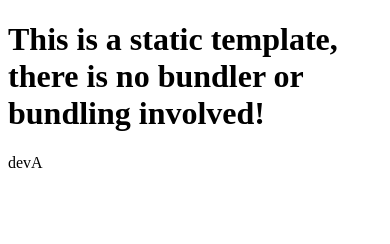
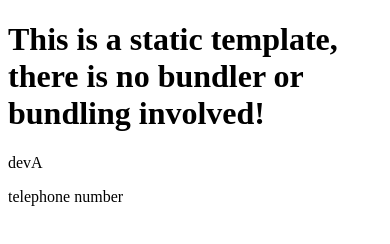
Before and after one commit to roietik/git, a plain HTML site: page index.html in a window 390 px wide. Drawn offline with Linux system fonts and the light colour scheme.

Commit message:
telephone number

```diff
--- a/index.html
+++ b/index.html
@@ -9,5 +9,6 @@
   <body>
     <h1>This is a static template, there is no bundler or bundling involved!</h1>
     <p>devA</p>
+    <p>telephone number</p>
   </body>
 </html>
```
